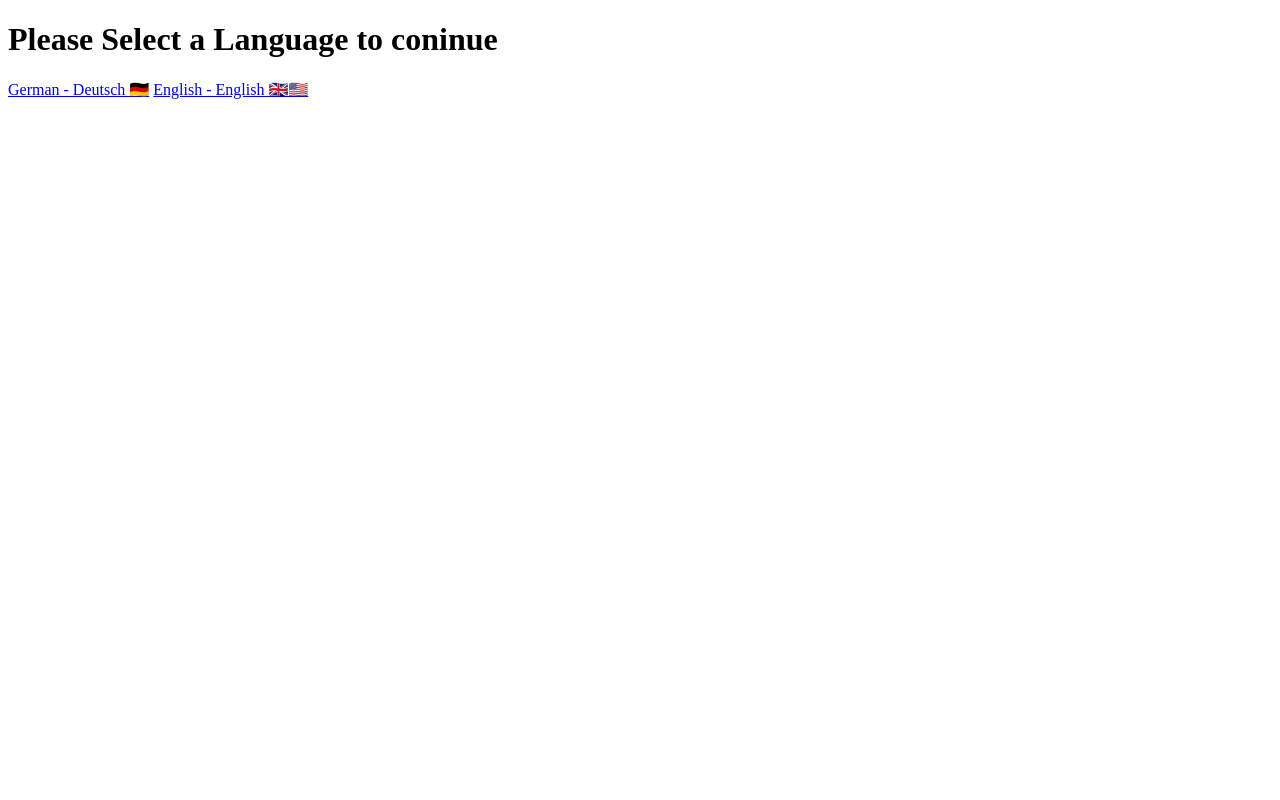
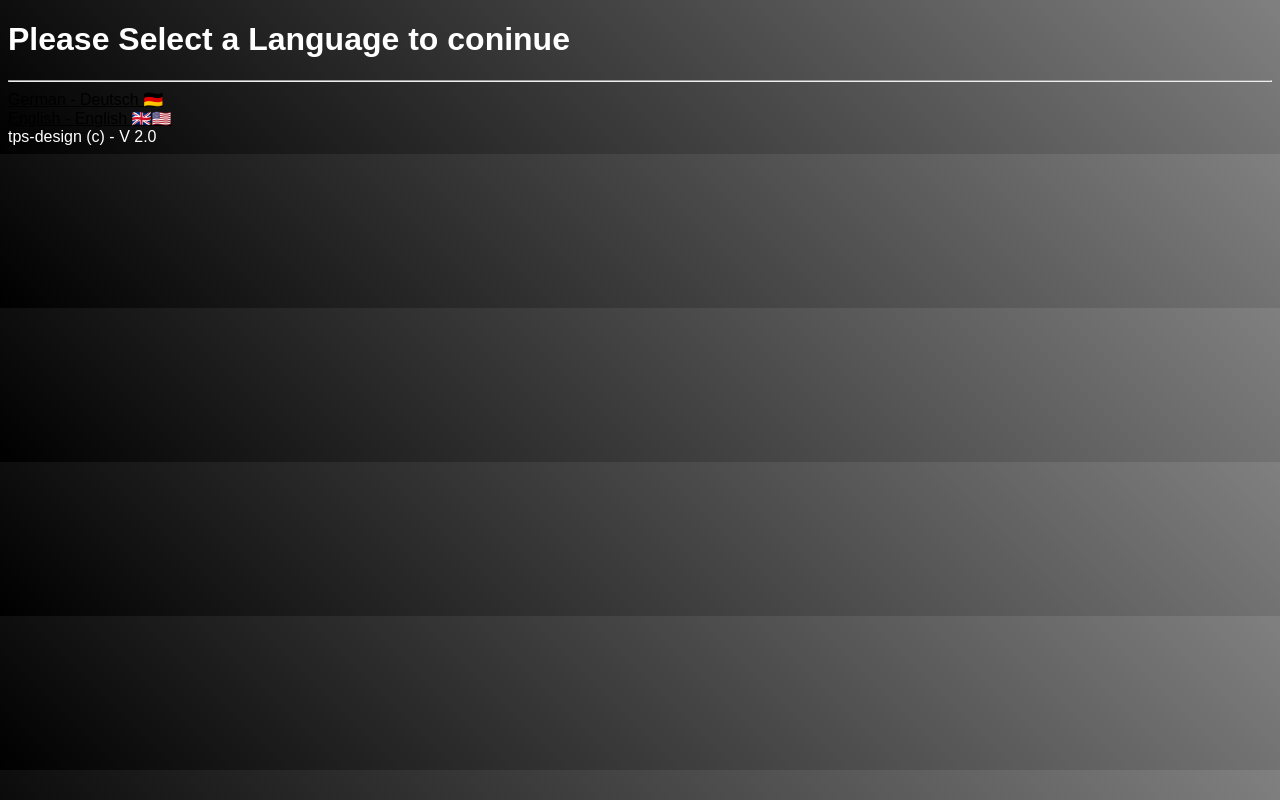
Before and after one commit to TaMinoDev/typer-game, a plain HTML site: page index.html in a window 1280 px wide. Drawn offline with Linux system fonts and the light colour scheme.

Commit message:
Add styles and improve language selection page

```diff
--- a/index.html
+++ b/index.html
@@ -4,10 +4,33 @@
     <meta charset="UTF-8">
     <meta name="viewport" content="width=device-width, initial-scale=1.0">
     <title>Choos a Language</title>
+    <style>
+        body {
+            font-family: arial;
+            background: linear-gradient(45deg,black,grey);
+            color: white;
+        }
+
+        a:hover {
+            color: red;
+        }
+
+        a {
+            color: black;
+            transition: color 2s;
+        }
+
+        a:visited {
+            color: lime;
+        }
+    </style>
 </head>
 <body>
     <h1>Please Select a Language to coninue</h1>
+    <hr>
     <a href="./typer_de.html">German - Deutsch 🇩🇪</a>
+    <br>
     <a href="./typer_en.html">English - English 🇬🇧🇺🇸</a>
+    <footer>tps-design (c) - V 2.0</footer>
 </body>
 </html>
```
